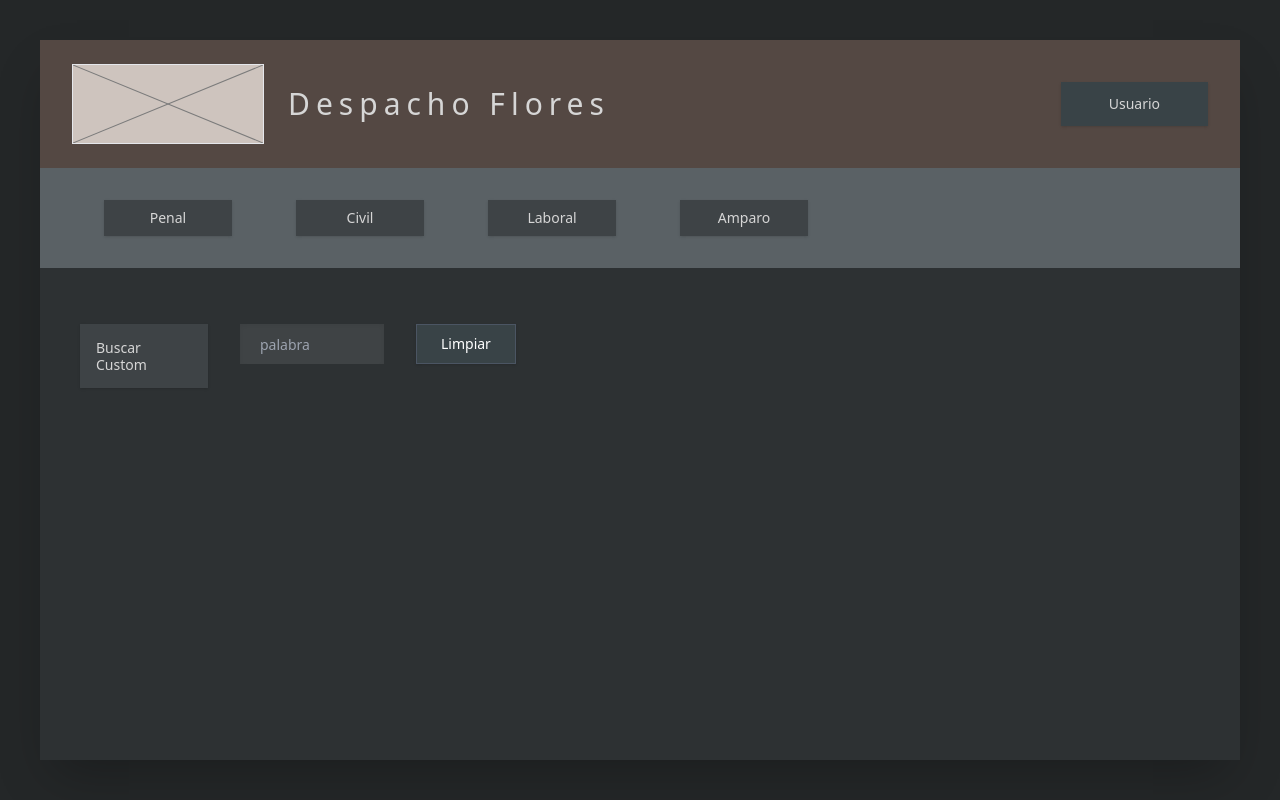
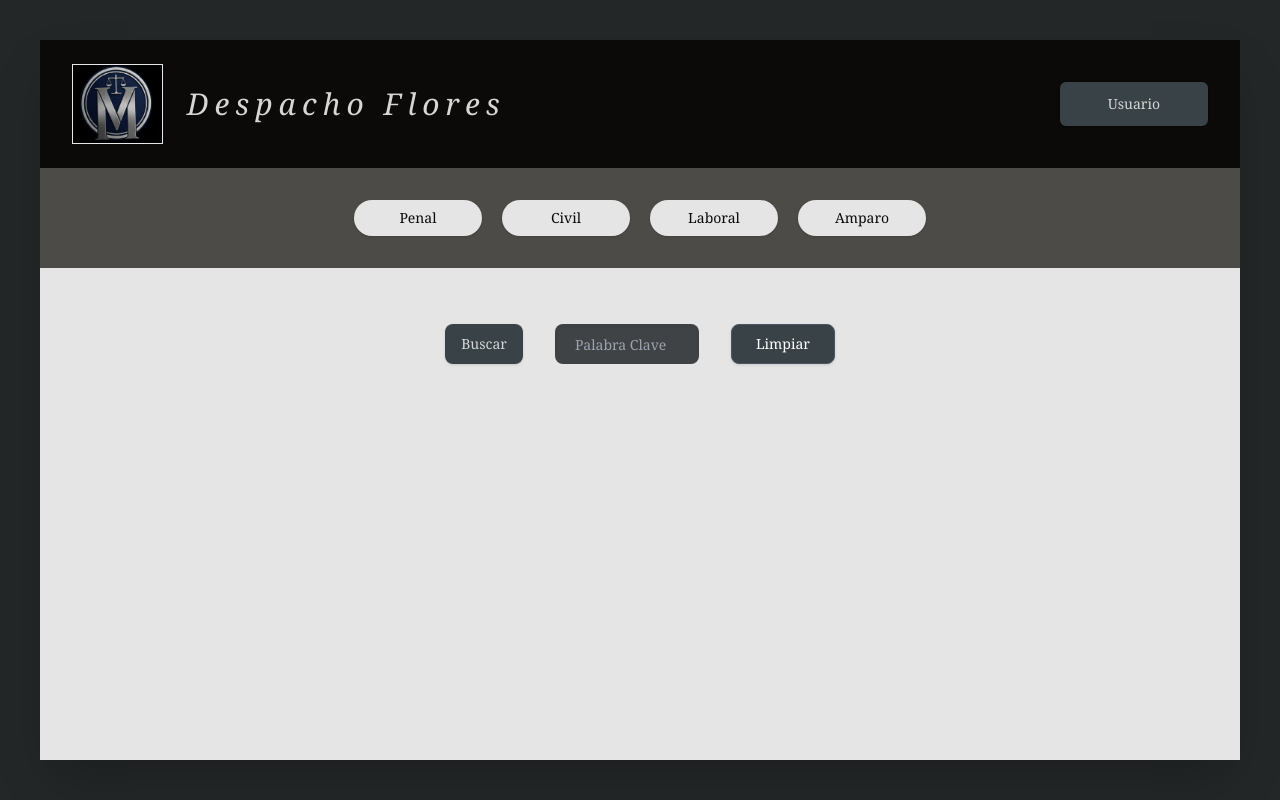
Before and after one commit to zel743/dms_python, a Flask app: page / in a window 1280 px wide. Run offline with Flask 3, Linux system fonts and the light colour scheme; some libraries are stand-ins or nearby versions.

Commit message:
new ui implemented

```diff
--- a/app.py
+++ b/app.py
@@ -67,4 +67,4 @@ def abrir_navegador():
 
 if __name__ == '__main__':
     Timer(1, abrir_navegador).start()
-    app.run(debug=False)
+    app.run(debug=True)
--- a/templates/index.html
+++ b/templates/index.html
@@ -10,57 +10,62 @@
             theme: {
                 extend: {
                     colors: {
-                        header_bg: '#544843',
-                        filter_bar_bg: '#5a6165',
-                        main_bg: '#2d3133',
+                        header_bg: '#0c0a09',
+                        filter_bar_bg: '#4C4B48',
+                        main_bg: '#E5E5E5',
                         btn_usuario_bg: '#394347',
-                        btn_filtro_bg: '#3e4346',
+                        btn_filtro_bg: '#E5E5E5',
                         input_bg: '#3f4345',
                         text_light: '#d6d6d6',
                         text_secondary: '#oklch(14.1% 0.005 285.823)',
                         logo_box_bg: '#cec4be',
+                        text_b: '#0c0a09',
+                        btn_custom: ''
                     }
                 }
             }
         }
     </script>
 </head>
-<body class="bg-[#242728] min-h-screen font-sans m-0 p-10 flex justify-center text-text_light">
+<body class="bg-[#242728] min-h-screen font-serif italic m-0 p-10 flex justify-center text-text_light">
 
     <div class="w-full max-w-7xl flex flex-col shadow-2xl">
 
         <header class="bg-header_bg px-8 py-6 flex items-center justify-between">
             <div class="flex items-center gap-6">
-                <div class="w-48 h-20 border border-text_secondary relative bg-logo_box_bg">
-                    <svg class="absolute inset-0 w-full h-full text-[#7c7c7c]" preserveAspectRatio="none" viewBox="0 0 100 100">
-                        <line x1="0" y1="0" x2="100" y2="100" stroke="currentColor" stroke-width="1"></line>
-                        <line x1="100" y1="0" x2="0" y2="100" stroke="currentColor" stroke-width="1"></line>
-                    </svg>
-                </div>
-                <h1 class="text-3xl font-light text-text_light tracking-[0.2em]">Despacho Flores</h1>
+                <!-- aqui va el logo-->
+            <div class="w-35 h-20 border border-text_secondary relative bg-logo_box_bg">
+                <img
+                src="/static/logo_oficial.png"
+                alt="Logo"
+                class="w-full h-full object-contain"
+                />
+            </div>
+                <!-- aqui termina la secion edel logo-->
+                <h1 class="text-3xl font-serif italic text-text_light tracking-[0.2em]">Despacho Flores</h1>
             </div>
 
-            <button class="bg-btn_usuario_bg px-12 py-3 text-sm font-medium text-text_light shadow hover:bg-gray-500 transition">
+            <button class="bg-btn_usuario_bg rounded-md px-12 py-3 text-sm font-medium text-text_light shadow hover:bg-gray-500 transition">
                 Usuario
             </button>
         </header>
 
-        <div class="bg-filter_bar_bg px-16 py-8 flex items-center gap-16">
-            <button onclick="ejecutarBusqueda('penal')" class="bg-btn_filtro_bg px-4 py-2 w-32 text-center text-sm text-text_light shadow hover:bg-gray-600 transition">Penal</button>
-            <button onclick="ejecutarBusqueda('civil')" class="bg-btn_filtro_bg px-4 py-2 w-32 text-center text-sm text-text_light shadow hover:bg-gray-600 transition">Civil</button>
-            <button onclick="ejecutarBusqueda('laboral')" class="bg-btn_filtro_bg px-4 py-2 w-32 text-center text-sm text-text_light shadow hover:bg-gray-600 transition">Laboral</button>
-            <button onclick="ejecutarBusqueda('amparo')" class="bg-btn_filtro_bg px-4 py-2 w-32 text-center text-sm text-text_light shadow hover:bg-gray-600 transition">Amparo</button>
+        <div class="font-serif italic bg-filter_bar_bg px-16 py-8 flex items-center gap-5 justify-center">
+            <button onclick="ejecutarBusqueda('penal')" class="bg-btn_filtro_bg rounded-full px-4 py-2 w-32 text-center text-sm text-text_b shadow hover:bg-gray-600 transition">Penal</button>
+            <button onclick="ejecutarBusqueda('civil')" class="bg-btn_filtro_bg rounded-full px-4 py-2 w-32 text-center text-sm text-text_b shadow hover:bg-gray-600 transition">Civil</button>
+            <button onclick="ejecutarBusqueda('laboral')" class="bg-btn_filtro_bg rounded-full px-4 py-2 w-32 text-center text-sm text-text_b shadow hover:bg-gray-600 transition">Laboral</button>
+            <button onclick="ejecutarBusqueda('amparo')" class="bg-btn_filtro_bg rounded-full px-4 py-2 w-32 text-center text-sm text-text_b shadow hover:bg-gray-600 transition">Amparo</button>
         </div>
 
         <main class="flex-1 bg-main_bg p-10">
-            <div class="flex items-start gap-8 mt-4">
+            <div class="flex items-center justify-center gap-8 mt-4 ">
 
-                <button onclick="ejecutarBusquedaCustom()" class="bg-btn_filtro_bg px-4 py-3 w-32 h-16 flex items-center text-sm text-text_light leading-tight shadow hover:bg-gray-600 transition text-left">
-                    Buscar<br>Custom
+                <button onclick="ejecutarBusquedaCustom()" class="bg-btn_usuario_bg rounded-lg px-4 py-3 w-15 h-10 flex items-center text-sm text-text_light leading-tight shadow hover:bg-gray-500 transition text-left">
+                    Buscar
                 </button>
 
-                <input id="inputPalabra" type="text" onkeypress="verificarEnter(event)" class="bg-input_bg px-5 py-2 w-36 h-10 flex items-center text-sm text-white shadow-inner focus:outline-none focus:ring-1 focus:ring-gray-400" placeholder="palabra" />
-                <button onclick="limpiarTodo()" class="bg-btn_usuario_bg hover:bg-red-900/60 px-6 py-2 h-10 flex items-center text-sm text-white shadow transition-colors border border-gray-600">
+                <input id="inputPalabra" type="text" onkeypress="verificarEnter(event)" class="bg-input_bg rounded-lg px-5 py-2 w-36 h-10 flex items-center text-sm text-white shadow-inner focus:outline-none focus:ring-1 focus:ring-gray-400" placeholder="Palabra Clave" />
+                <button onclick="limpiarTodo()" class="bg-btn_usuario_bg rounded-lg hover:bg-gray-500 px-6 py-2 h-10 flex items-center text-sm text-white shadow transition-colors border border-gray-600">
                     Limpiar
                 </button>
             </div>
@@ -93,7 +98,7 @@
 
         async function ejecutarBusqueda(palabra) {
             const resultadosDiv = document.getElementById('resultadosDiv');
-            resultadosDiv.innerHTML = `<p class="text-yellow-400">Buscando archivos con "${palabra}", por favor espera...</p>`;
+            resultadosDiv.innerHTML = `<p class="text-black">Buscando archivos con "${palabra}", por favor espera...</p>`;
 
             try {
                 const respuesta = await fetch('/buscar', {
@@ -110,11 +115,11 @@
                 }
 
                 if (datos.resultados.length === 0) {
-                    resultadosDiv.innerHTML = `<p class="text-gray-400">No se encontraron PDFs con la palabra "${palabra}".</p>`;
+                    resultadosDiv.innerHTML = `<p class="text-black">No se encontraron PDFs con la palabra "${palabra}".</p>`;
                     return;
                 }
 
-                let html = `<p class="mb-4 text-green-400">✓ Se encontraron ${datos.resultados.length} PDFs con "${palabra}":</p>`;
+                let html = `<p class="mb-4 text-black">✓ Se encontraron ${datos.resultados.length} PDFs con "${palabra}":</p>`;
                 html += '<div class="space-y-3">';
 
                 datos.resultados.forEach(pdf => {
@@ -138,7 +143,7 @@
                 resultadosDiv.innerHTML = html;
 
             } catch (error) {
-                resultadosDiv.innerHTML = '<p class="text-red-400">Ocurrió un error de conexión con el servidor.</p>';
+                resultadosDiv.innerHTML = '<p class="text-red-600">Ocurrió un error de conexión con el servidor.</p>';
             }
         }
 
```
Also changed, not shown: static/logo_oficial.png (added).
